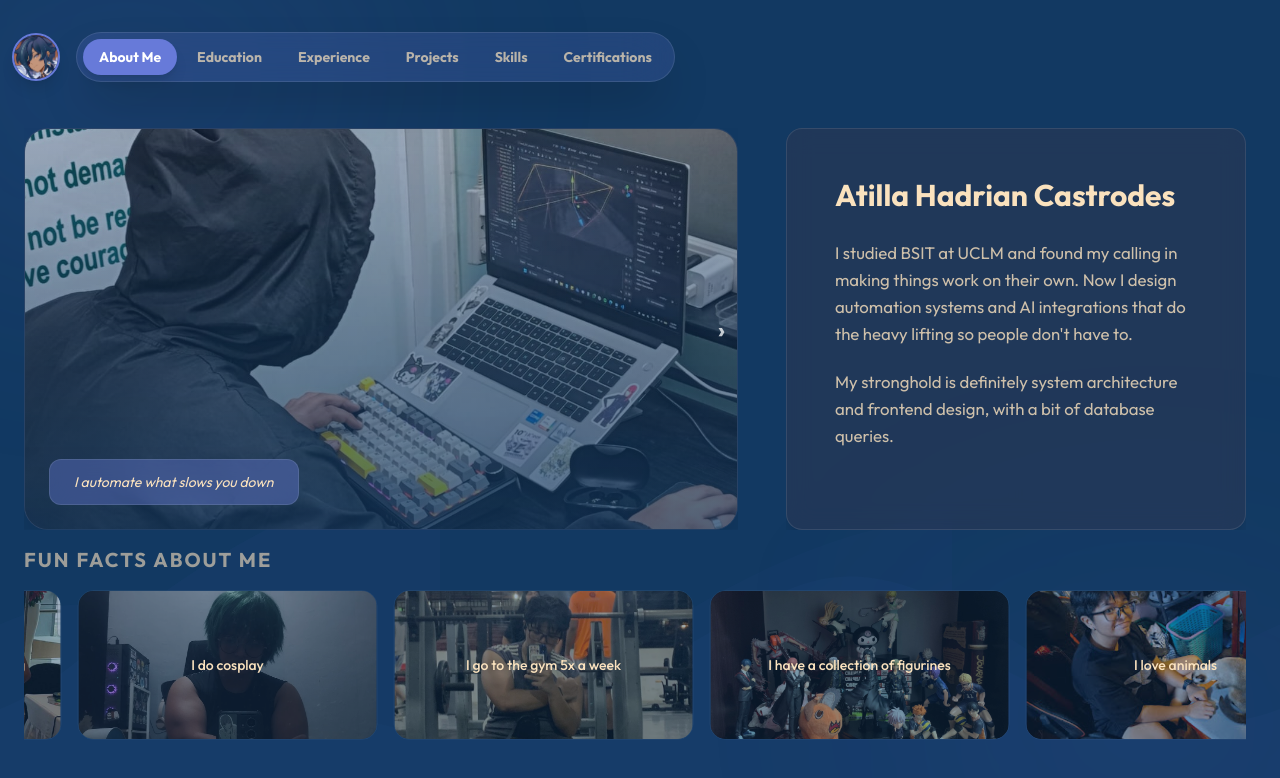
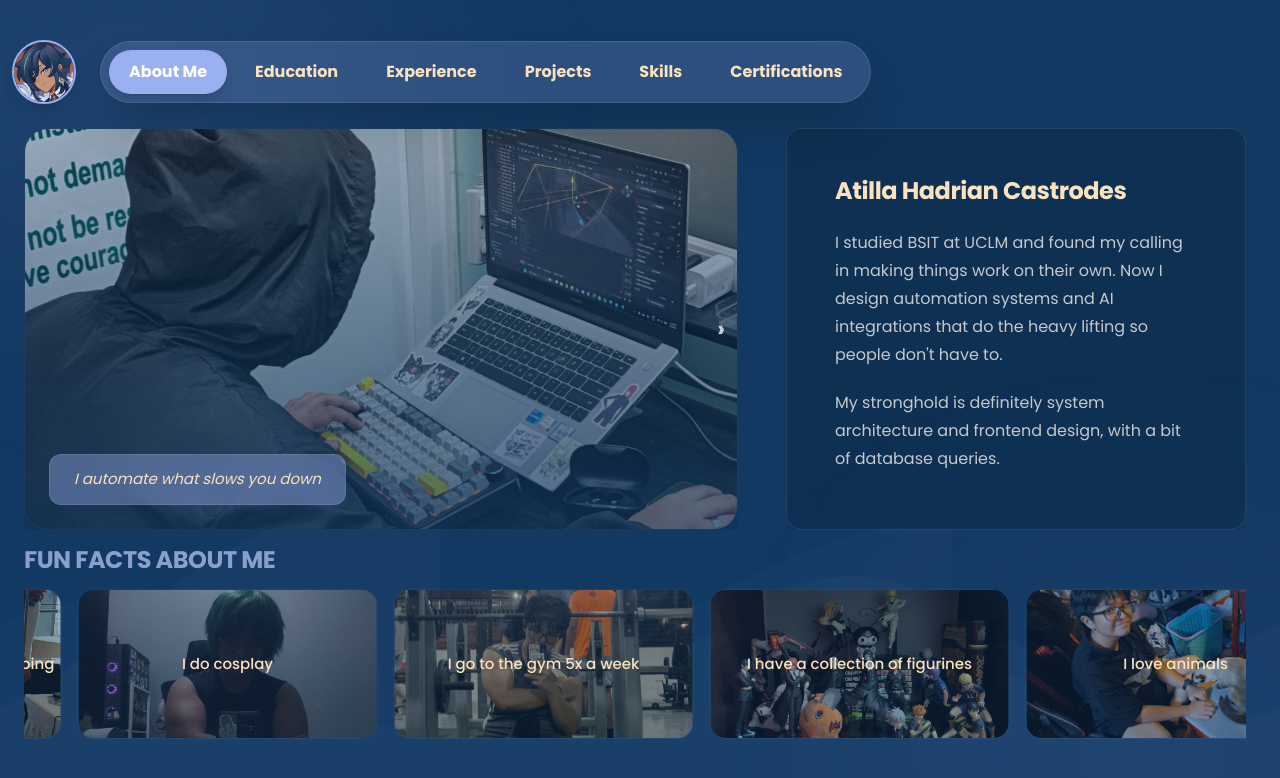
Before and after one commit to mikachiq/personal-website, a React (Vite) app: page / in a window 1280 px wide. Both pictures are taken after a click on the button "Get to know me". Shown: the top 778 px of the page. Built offline with nearby package versions, Linux system fonts and the light colour scheme.

Commit message:
created font topologies, all fonts are set to poppins, re-ordered list in education and projects, changed some layouts

```diff
--- a/src/App.tsx
+++ b/src/App.tsx
@@ -30,7 +30,7 @@ export default function App() {
         <Navbar activeSection={activeSection} onSectionChange={setActiveSection} />
       )}
 
-      <main className="relative">
+      <main className="relative text-body">
         <AnimatePresence mode="wait">
           {activeSection === 'home' && <LandingPage key="home" onNext={() => setActiveSection('about')} />}
           {activeSection === 'about' && <AboutMe key="about" />}
--- a/src/components/Navbar.tsx
+++ b/src/components/Navbar.tsx
@@ -20,25 +20,25 @@ const Navbar = ({ activeSection, onSectionChange }: { activeSection: Section; on
   }, [activeSection]);
 
   return (
-    <nav className="fixed top-4 md:top-8 left-1/2 -translate-x-1/2 z-50 w-[calc(100%-1.5rem)] max-w-7xl">
-      <div className="flex items-center justify-between gap-3 md:gap-4">
-        <div className="flex items-center gap-3 md:gap-4">
+    <nav className="fixed top-5 md:top-10 left-1/2 -translate-x-1/2 z-50 w-[calc(100%-1.5rem)] max-w-7xl">
+      <div className="flex items-center justify-between gap-4 md:gap-6">
+        <div className="flex items-center gap-4 md:gap-6">
           <button
             onClick={() => onSectionChange('home')}
-            className="w-12 h-12 rounded-full overflow-hidden border-2 border-brand-accent shadow-lg transition-transform hover:scale-110 active:scale-95 touch-manipulation"
+            className="w-14 h-14 md:w-16 md:h-16 rounded-full overflow-hidden border-2 border-brand-accent shadow-lg transition-transform hover:scale-110 active:scale-95 touch-manipulation"
           >
             <img src="/assets/ICON.webp" alt="Avatar" className="w-full h-full object-cover" />
           </button>
 
-          <div className="hidden md:flex bg-brand-accent/20 backdrop-blur-xl border border-white/10 rounded-full p-1.5 items-center gap-1 shadow-2xl">
+          <div className="hidden md:flex bg-brand-accent/20 backdrop-blur-xl border border-white/10 rounded-full p-2 items-center gap-2 shadow-2xl">
             {navItems.map((item) => (
               <button
                 key={item.id}
                 onClick={() => onSectionChange(item.id)}
-                className={`px-4 py-2 rounded-full text-sm font-bold transition-all duration-300 active:scale-95 touch-manipulation ${
+                className={`px-5 py-3 rounded-full text-action transition-all duration-300 active:scale-95 touch-manipulation ${
                   activeSection === item.id
                     ? 'bg-brand-accent text-white shadow-lg'
-                    : 'text-brand-cream/70 hover:text-brand-cream hover:bg-white/5'
+                    : 'text-brand-cream hover:bg-white/5'
                 }`}
               >
                 {item.label}
@@ -52,9 +52,9 @@ const Navbar = ({ activeSection, onSectionChange }: { activeSection: Section; on
           onClick={() => setMobileMenuOpen((open) => !open)}
           aria-label={mobileMenuOpen ? 'Close navigation menu' : 'Open navigation menu'}
           aria-expanded={mobileMenuOpen}
-          className="md:hidden w-12 h-12 rounded-full bg-brand-accent/20 backdrop-blur-xl border border-white/10 flex items-center justify-center shadow-2xl text-brand-cream transition-transform active:scale-95 touch-manipulation"
+          className="md:hidden w-14 h-14 rounded-full bg-brand-accent/20 backdrop-blur-xl border border-white/10 flex items-center justify-center shadow-2xl text-brand-cream transition-transform active:scale-95 touch-manipulation"
         >
-          {mobileMenuOpen ? <X className="w-6 h-6" /> : <Menu className="w-6 h-6" />}
+          {mobileMenuOpen ? <X className="w-7 h-7" /> : <Menu className="w-7 h-7" />}
         </button>
       </div>
 
@@ -65,17 +65,17 @@ const Navbar = ({ activeSection, onSectionChange }: { activeSection: Section; on
             animate={{ opacity: 1, y: 0, scale: 1 }}
             exit={{ opacity: 0, y: -10, scale: 0.98 }}
             transition={{ duration: 0.2 }}
-            className="md:hidden mt-3 bg-brand-accent/20 backdrop-blur-xl border border-white/10 rounded-3xl p-2 shadow-2xl"
+            className="md:hidden mt-4 bg-brand-accent/20 backdrop-blur-xl border border-white/10 rounded-3xl p-3 shadow-2xl"
           >
-            <div className="grid grid-cols-2 gap-2">
+            <div className="grid grid-cols-2 gap-3">
               {navItems.map((item) => (
                 <button
                   key={item.id}
                   onClick={() => onSectionChange(item.id)}
-                  className={`min-h-12 rounded-2xl px-3 py-3 text-sm font-bold transition-all duration-300 active:scale-95 touch-manipulation ${
+                  className={`min-h-14 rounded-2xl px-4 py-4 text-action transition-all duration-300 active:scale-95 touch-manipulation ${
                     activeSection === item.id
                       ? 'bg-brand-accent text-white shadow-lg'
-                      : 'text-brand-cream/80 bg-white/5 hover:bg-white/10'
+                      : 'text-brand-cream bg-white/5 hover:bg-white/10'
                   }`}
                 >
                   {item.label}
--- a/src/index.css
+++ b/src/index.css
@@ -1,14 +1,24 @@
-@import url('https://fonts.googleapis.com/css2?family=Outfit:wght@300;400;500;600;700&family=JetBrains+Mono:wght@400;500&display=swap');
+@import url('https://fonts.googleapis.com/css2?family=Poppins:wght@300;400;500;600;700&family=JetBrains+Mono:wght@400;500&display=swap');
 @import "tailwindcss";
 
 @theme {
-  --font-sans: "Outfit", ui-sans-serif, system-ui, sans-serif;
+  --font-sans: "Poppins", ui-sans-serif, system-ui, sans-serif;
   --font-mono: "JetBrains Mono", ui-monospace, SFMono-Regular, monospace;
 
+  /* Color palette — typographic hierarchy
+   * brand-cream    → hero titles, names, card captions
+   * brand-gray     → body text, long-form paragraphs
+   * brand-muted    → small labels, subtitles, metadata (uppercase + tracking-wider)
+   * brand-accent   → pills, links, bullet dots, interactive elements
+   * brand-deep / brand-dark / brand-surface → backgrounds and lifted surfaces
+   */
   --color-brand-deep: #123962;
-  --color-brand-accent: #677ad9;
-  --color-brand-dark: #38384f;
+  --color-brand-dark: #0a2340;
+  --color-brand-surface: #1e4578;
   --color-brand-cream: #fae2be;
+  --color-brand-gray: #D9D9D9;
+  --color-brand-muted: #8a9fc9;
+  --color-brand-accent: #9bb0f0;
   --color-brand-brown: #3b2416;
 }
 
@@ -54,3 +64,73 @@
 .btn-accent-blob {
   @apply absolute -right-4 -bottom-4 w-32 h-32 bg-brand-accent rounded-full blur-2xl opacity-50 pointer-events-none;
 }
+
+@layer utilities {
+  .text-display {
+    font-size: clamp(3rem, 6vw, 5.5rem);
+    line-height: 0.95;
+    letter-spacing: -0.04em;
+    font-weight: 700;
+  }
+
+  .text-section-title {
+    font-size: clamp(2rem, 3.2vw, 2.75rem);
+    line-height: 1.05;
+    letter-spacing: -0.03em;
+    font-weight: 700;
+  }
+
+  .text-card-title {
+    font-size: 1.5rem;
+    line-height: 1.15;
+    letter-spacing: -0.02em;
+    font-weight: 700;
+  }
+
+  .text-body-lg {
+    font-size: 1.125rem;
+    line-height: 1.75;
+  }
+
+  .text-body {
+    font-size: 1rem;
+    line-height: 1.75;
+  }
+
+  .text-body-sm {
+    font-size: 0.9375rem;
+    line-height: 1.65;
+  }
+
+  .text-action {
+    font-size: 1rem;
+    line-height: 1.2;
+    font-weight: 700;
+  }
+
+  .text-control {
+    font-size: 1.5rem;
+    line-height: 1;
+    font-weight: 700;
+  }
+
+  .text-meta {
+    font-size: 0.875rem;
+    line-height: 1.5;
+    font-weight: 500;
+  }
+
+  .text-label {
+    font-size: 0.75rem;
+    line-height: 1;
+    font-weight: 700;
+    letter-spacing: 0.14em;
+    text-transform: uppercase;
+  }
+
+  .text-chip {
+    font-size: 0.8125rem;
+    line-height: 1.2;
+    font-weight: 500;
+  }
+}
--- a/src/pages/AboutMe.tsx
+++ b/src/pages/AboutMe.tsx
@@ -1,9 +1,10 @@
 import { useState } from 'react';
-import { motion } from 'motion/react';
+import { AnimatePresence, motion } from 'motion/react';
 import { SectionWrapper, AnimatedItem } from '../components/shared';
 
 const AboutMe = () => {
   const [photoIdx, setPhotoIdx] = useState(0);
+  const [photoDirection, setPhotoDirection] = useState(1);
   const photos = [
     { src: '/assets/aboutmepicture1.jpg', position: '50% 40%' },
     { src: '/assets/me.jpg', position: 'center 20%' },
@@ -23,22 +24,31 @@ const AboutMe = () => {
       <div className="grid grid-cols-1 md:grid-cols-5 gap-8 md:gap-12 items-stretch">
         <AnimatedItem className="md:col-span-3 space-y-6">
           <div className="aspect-[4/3] sm:aspect-video bg-brand-dark/30 rounded-3xl border border-white/5 overflow-hidden shadow-2xl relative">
-            <img
+            <AnimatePresence initial={false} mode="wait">
+              <motion.img
                 key={photoIdx}
                 src={photos[photoIdx].src}
                 alt="About me"
-              className="w-full h-full object-cover opacity-60 transition-opacity duration-300"
+                className="absolute inset-0 w-full h-full object-cover opacity-60"
                 style={{ objectPosition: photos[photoIdx].position }}
+                initial={{ x: photoDirection * 32, opacity: 0 }}
+                animate={{ x: 0, opacity: 0.6 }}
+                exit={{ x: photoDirection * -32, opacity: 0 }}
+                transition={{ duration: 0.24, ease: [0.22, 1, 0.36, 1] as const }}
               />
+            </AnimatePresence>
             <div className="absolute inset-0 bg-gradient-to-t from-brand-deep/55 to-transparent" />
             <div className="absolute bottom-4 left-4 right-4 sm:bottom-6 sm:left-6 sm:right-6">
-              <div className="bg-brand-accent/40 backdrop-blur-md px-4 sm:px-6 py-2.5 sm:py-3 rounded-xl border border-white/10 inline-block italic text-xs sm:text-sm">
+              <div className="bg-brand-accent/40 backdrop-blur-md px-4 sm:px-6 py-2.5 sm:py-3 rounded-xl border border-white/10 inline-block italic text-body-sm text-brand-cream">
                 I automate what slows you down
               </div>
             </div>
               <button
-              onClick={() => setPhotoIdx((i) => (i + 1) % photos.length)}
-              className="absolute right-3 top-1/2 -translate-y-1/2 text-white/75 hover:text-white text-2xl font-bold transition-colors"
+              onClick={() => {
+                setPhotoDirection(1);
+                setPhotoIdx((i) => (i + 1) % photos.length);
+              }}
+              className="absolute right-3 top-1/2 -translate-y-1/2 text-white/75 hover:text-white text-control font-bold transition-colors"
             >
               ›
             </button>
@@ -46,8 +56,8 @@ const AboutMe = () => {
         </AnimatedItem>
 
         <AnimatedItem className="glass-card p-10 md:p-12 space-y-6 md:col-span-2">
-          <h2 className="text-3xl font-bold leading-tight">Atilla Hadrian Castrodes</h2>
-          <div className="space-y-5 text-brand-cream/80 leading-relaxed text-[1.05rem]">
+          <h2 className="text-card-title text-brand-cream">Atilla Hadrian Castrodes</h2>
+          <div className="space-y-5 text-brand-gray/90 text-body">
             <p>
               I studied BSIT at UCLM and found my calling in making things work on their own.
               Now I design automation systems and AI integrations that do the heavy lifting so people don't have to.
@@ -61,7 +71,7 @@ const AboutMe = () => {
 
       <div className="mt-4 space-y-4 overflow-hidden">
         <AnimatedItem>
-          <h3 className="text-xl font-bold uppercase tracking-widest opacity-60">Fun Facts About Me</h3>
+          <h3 className="text-card-title uppercase text-brand-muted">Fun Facts About Me</h3>
         </AnimatedItem>
 
         <AnimatedItem className="relative w-full flex">
@@ -87,10 +97,10 @@ const AboutMe = () => {
                       style={{ objectPosition: fact.position ?? 'center' }}
                     />
                     <div className="absolute inset-0 bg-brand-deep/40" />
-                    <span className="absolute inset-0 z-10 flex items-center justify-center text-sm font-medium px-4">{fact.label}</span>
+                    <span className="absolute inset-0 z-10 flex items-center justify-center text-body-sm font-medium px-4 text-brand-cream">{fact.label}</span>
                   </>
                 ) : (
-                  <span className="text-sm font-medium">{fact.label}</span>
+                  <span className="text-body-sm font-medium text-brand-cream">{fact.label}</span>
                 )}
               </div>
             ))}
--- a/src/pages/Certifications.tsx
+++ b/src/pages/Certifications.tsx
@@ -34,7 +34,7 @@ const Certifications = () => {
                 <img src={cert.src} alt={cert.title} className="w-full h-full object-contain bg-[#D9D9D9]" />
               </div>
             </div>
-            <p className="text-sm opacity-80 leading-relaxed font-medium">{cert.text}</p>
+            <p className="text-body text-brand-gray/90">{cert.text}</p>
           </AnimatedItem>
         ))}
       </div>
```
Also changed, not shown: src/components/shared.tsx (+20 -9 lines), src/pages/Education.tsx (+26 -26 lines), src/pages/Experience.tsx (+22 -22 lines), src/pages/LandingPage.tsx (+11 -11 lines), src/pages/Projects.tsx (+15 -16 lines), src/pages/Skills.tsx (+6 -6 lines). Lines whose indentation alone changed are shown as unchanged.
